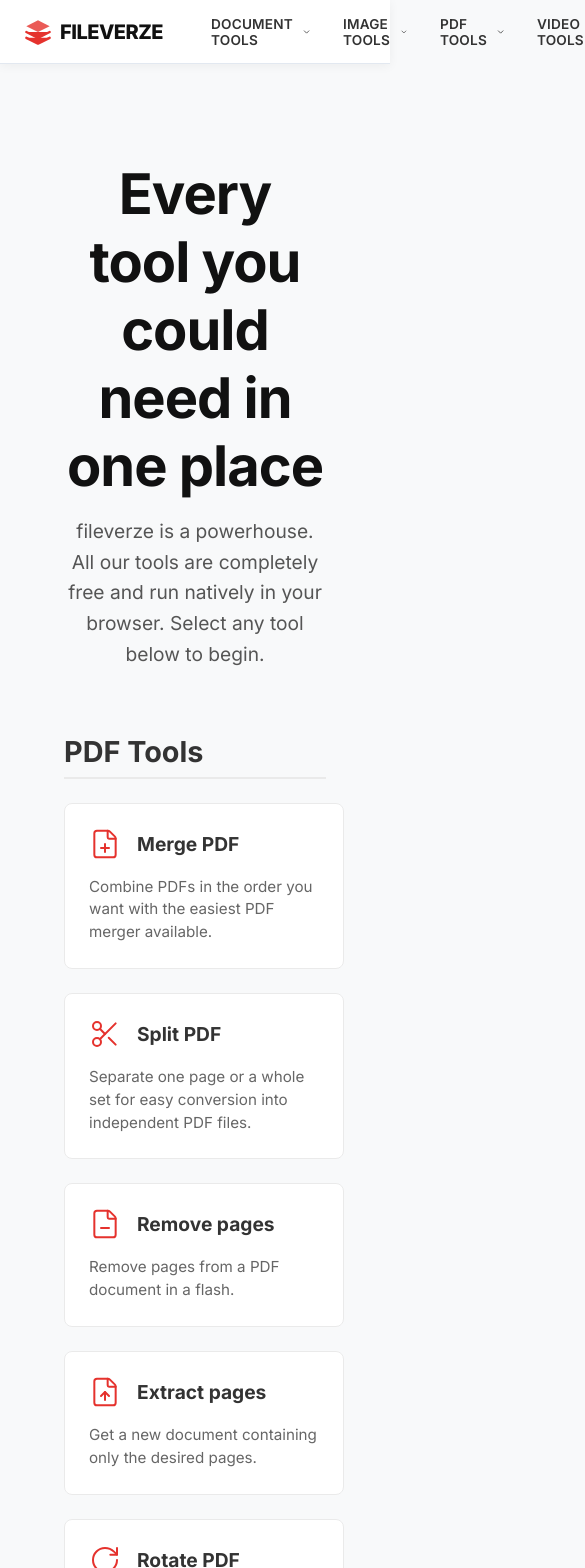
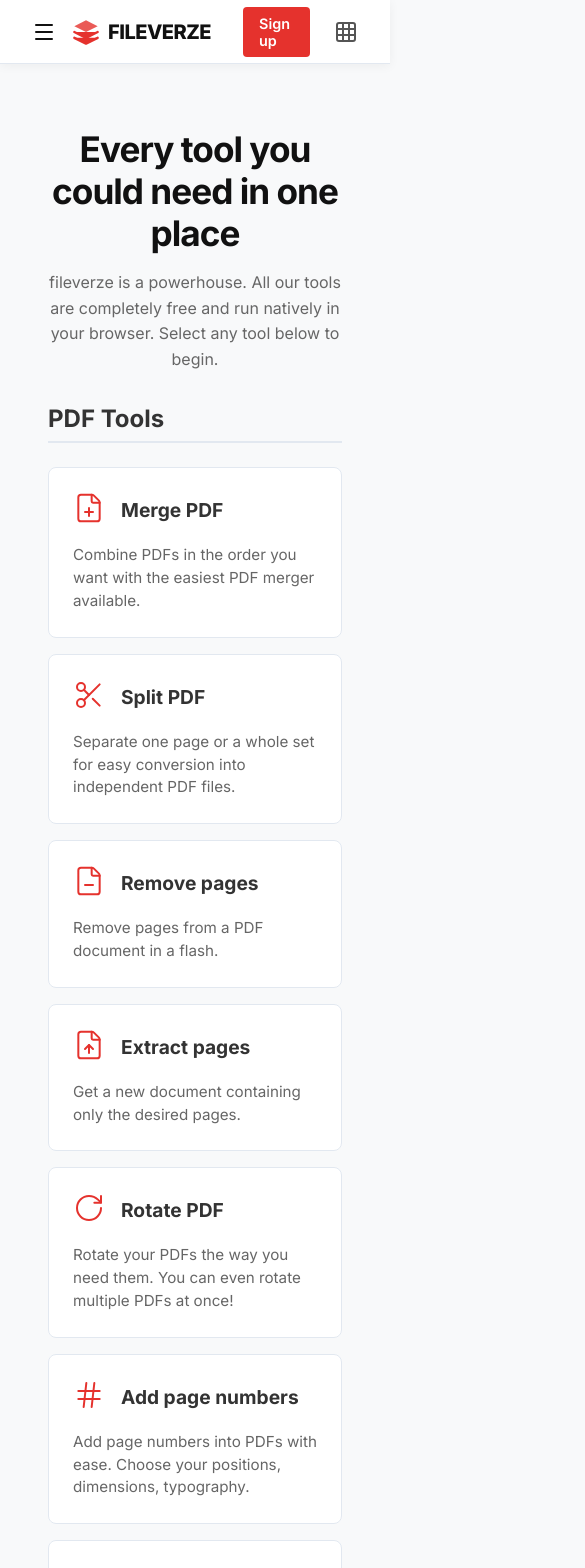
Before and after one commit to viswakpullepu/FileVerse, a React (Vite) app in the folder frontend/: page / in a window 390 px wide. Shown: the top 1568 px of the page, 585 px wide, since content can reach past the window. Built offline with nearby package versions, Linux system fonts and the light colour scheme.

Commit message:
Add mobile hamburger menu and refactor Dashboard inline styles

```diff
--- a/frontend/src/App.jsx
+++ b/frontend/src/App.jsx
@@ -1,6 +1,6 @@
 import React, { useState, useEffect, useRef } from 'react';
 import { Routes, Route, Link, useLocation } from 'react-router-dom';
-import { ChevronDown, Grid } from 'lucide-react';
+import { ChevronDown, Grid, Menu, X } from 'lucide-react';
 import Dashboard from './pages/Dashboard';
 import UniversalConverter from './pages/UniversalConverter';
 import MergePDF from './pages/tools/MergePDF';
@@ -61,10 +61,14 @@ import XmlToJson from './pages/tools/XmlToJson';
 
 function App() {
   const [activeDropdown, setActiveDropdown] = useState(null);
+  const [isMobileMenuOpen, setIsMobileMenuOpen] = useState(false);
   const headerRef = useRef(null);
   const location = useLocation();
 
   useEffect(() => {
+    // Close mobile menu on route change
+    setIsMobileMenuOpen(false);
+
     // Track recently visited tools
     if (location.pathname !== '/' && !location.pathname.startsWith('/convert/')) {
       try {
@@ -99,6 +103,10 @@ function App() {
     <div className="app-container">
       <header className="header" ref={headerRef}>
         <div className="header-left">
+          <button className="mobile-menu-btn" onClick={() => setIsMobileMenuOpen(!isMobileMenuOpen)}>
+            {isMobileMenuOpen ? <X size={24} color="#111" /> : <Menu size={24} color="#111" />}
+          </button>
+
           <Link to="/" className="logo" onClick={closeDropdown}>
             <svg width="28" height="28" viewBox="0 0 24 24" fill="#e5322d" xmlns="http://www.w3.org/2000/svg">
               <path d="M12 2L2 7L12 12L22 7L12 2Z" fill="#e5322d" opacity="0.8"/>
@@ -108,7 +116,7 @@ function App() {
             FILEVERZE
           </Link>
 
-          <nav className="nav-main">
+          <nav className={`nav-main ${isMobileMenuOpen ? 'mobile-open' : ''}`}>
             {/* DOCUMENT TOOLS */}
             <div className="nav-item dropdown" onClick={() => toggleDropdown('docs')}>
               DOCUMENT TOOLS <ChevronDown size={14} />
--- a/frontend/src/index.css
+++ b/frontend/src/index.css
@@ -1,4 +1,4 @@
-@import url('https://fonts.googleapis.com/css2?family=Inter:wght@400;500;600;700;800&display=swap');
+@import url('https://fonts.googleapis.com/css2?family=Inter:wght@400;500;600;700;800;900&display=swap');
 
 :root {
   --primary: #e5322d;
@@ -251,6 +251,15 @@ a {
   background: #f0f0f0;
 }
 
+.mobile-menu-btn {
+  display: none;
+  background: none;
+  border: none;
+  cursor: pointer;
+  padding: 0.5rem;
+  margin-right: 0.5rem;
+}
+
 /* Dashboard / Universal Layout */
 .app-container {
   min-height: 100vh;
@@ -284,28 +293,6 @@ a {
   color: #666;
   font-size: 1.2rem;
   line-height: 1.6;
-}
-
-.tools-grid {
-  display: grid;
-  grid-template-columns: repeat(auto-fill, minmax(280px, 1fr));
-  gap: 1.5rem;
-  margin-top: 2rem;
-}
-
-.tool-card {
-  background: white;
-  border-radius: 12px;
-  border: 1px solid var(--border);
-  transition: all 0.2s ease;
-  cursor: pointer;
-  display: flex;
-}
-
-.tool-card:hover {
-  transform: translateY(-4px);
-  box-shadow: 0 10px 25px rgba(0,0,0,0.05);
-  border-color: #ccc;
 }
 
 .tool-icon {
@@ -351,3 +338,151 @@ a {
   border-color: var(--primary);
   background: #fff;
 }
+
+/* Base Classes for Dashboard (Refactored from inline styles) */
+.dashboard-hero { padding: 4rem 2rem; text-align: center; }
+.hero-title { font-size: 3.5rem; margin-bottom: 1rem; color: var(--text); transition: color 0.3s; }
+.hero-subtitle { max-width: 900px; margin: 0 auto; font-size: 1.2rem; color: #555; transition: color 0.3s; }
+
+.section-header { max-width: 1400px; margin: 0 auto; padding: 0 2rem; }
+.section-title {
+  font-size: 1.8rem;
+  color: var(--text);
+  border-bottom: 2px solid var(--border);
+  padding-bottom: 0.5rem;
+  margin-bottom: 1.5rem;
+  display: flex;
+  align-items: center;
+  gap: 0.5rem;
+}
+
+.tools-grid {
+  display: grid;
+  grid-template-columns: repeat(auto-fill, minmax(280px, 1fr));
+  gap: 1.5rem;
+  padding: 0 2rem 4rem 2rem;
+  max-width: 1400px;
+  margin: 0 auto;
+}
+
+.tool-card {
+  flex-direction: column;
+  align-items: flex-start;
+  padding: 1.5rem;
+  height: 100%;
+  display: flex;
+  border: 1px solid var(--border);
+  border-radius: 8px;
+  background-color: #fff;
+  transition: all 0.3s ease;
+  text-decoration: none;
+}
+.tool-card:hover {
+  transform: translateY(-4px);
+  box-shadow: 0 4px 12px rgba(0,0,0,0.05);
+  border-color: #ccc;
+}
+
+.tool-card-header { display: flex; align-items: center; margin-bottom: 1rem; width: 100%; }
+.tool-icon-wrapper { margin-right: 1rem; }
+.tool-title { font-size: 1.2rem; margin: 0; font-weight: 700; color: var(--text); transition: color 0.3s; }
+.tool-desc { margin: 0; font-size: 0.95rem; color: #666; line-height: 1.5; transition: color 0.3s; }
+
+.coming-soon-section {
+  background-color: #f9f9f9;
+  padding: 4rem 2rem;
+  margin-top: 4rem;
+  text-align: center;
+}
+.coming-soon-title { font-size: 2rem; margin-bottom: 1rem; color: var(--text); }
+.coming-soon-desc { color: #666; max-width: 700px; margin: 0 auto 2rem auto; }
+.coming-soon-tags { display: flex; flex-wrap: wrap; justify-content: center; gap: 1rem; max-width: 900px; margin: 0 auto; }
+.coming-soon-tag {
+  padding: 0.5rem 1rem;
+  background-color: var(--border);
+  border-radius: 20px;
+  font-size: 0.9rem;
+  font-weight: bold;
+  color: #555;
+}
+
+/* =========================================================
+   APP HEADER MOBILE RESPONSIVENESS
+   ========================================================= */
+@media (max-width: 768px) {
+  .mobile-menu-btn {
+    display: flex;
+    align-items: center;
+    justify-content: center;
+  }
+
+  .nav-main {
+    display: none;
+    position: absolute;
+    top: 64px;
+    left: 0;
+    width: 100%;
+    background: #fff;
+    flex-direction: column;
+    height: calc(100vh - 64px);
+    overflow-y: auto;
+    padding: 0;
+    box-shadow: 0 10px 30px rgba(0,0,0,0.1);
+  }
+
+  .nav-main.mobile-open {
+    display: flex;
+  }
+
+  .nav-item {
+    height: auto;
+    padding: 1.2rem 1.5rem;
+    font-size: 1rem;
+    border-bottom: 1px solid var(--border);
+    justify-content: space-between;
+  }
+
+  .nav-item.dropdown, .nav-item.dropdown.mega {
+    flex-direction: column;
+    align-items: flex-start;
+  }
+
+  .dropdown-menu, .mega-menu {
+    position: static;
+    box-shadow: none;
+    border: none;
+    width: 100%;
+    padding: 1rem 0 0 1rem;
+    margin-top: 0;
+    background: #fafafa;
+    border-radius: 0;
+  }
+
+  .mega-menu {
+    flex-direction: column;
+    gap: 0;
+  }
+
+  .mega-column {
+    max-width: 100%;
+    margin-bottom: 1.5rem;
+  }
+
+  .header-right .login {
+    display: none;
+  }
+
+  /* Mobile adjustments for dashboard base classes */
+  .hero-title { font-size: 2.2rem !important; }
+  .hero-subtitle { font-size: 1rem !important; }
+  .dashboard-hero { padding: 2rem 1rem; }
+
+  .tools-grid {
+    grid-template-columns: 1fr !important;
+    padding: 0 1rem 2rem 1rem;
+    gap: 1rem;
+  }
+
+  .section-header { padding: 0 1rem; }
+  .section-title { font-size: 1.5rem; }
+}
--- a/frontend/src/pages/Dashboard.jsx
+++ b/frontend/src/pages/Dashboard.jsx
@@ -97,34 +97,35 @@ export default function Dashboard() {
   const [isReturningUser, setIsReturningUser] = useState(false);
 
   useEffect(() => {
+    // Check local storage for user history
     try {
-      const visited = localStorage.getItem('hasVisited') === 'true';
-      setIsReturningUser(visited);
-
-      const recentPaths = JSON.parse(localStorage.getItem('recentTools') || '[]');
-      if (recentPaths.length > 0) {
-        const recent = recentPaths.map(path => allTools.find(t => t.path === path)).filter(Boolean);
-        setRecentTools(recent);
+      const history = JSON.parse(localStorage.getItem('recentTools') || '[]');
+      if (history.length > 0) {
+        setIsReturningUser(true);
+        // Map paths back to full tool objects
+        const resolvedTools = history.map(path => {
+          return allTools.find(t => t.path === path);
+        }).filter(Boolean).slice(0, 4); // Show top 4
+        setRecentTools(resolvedTools);
       }
     } catch (e) {
-      console.error(e);
+      console.error('Failed to load recent tools', e);
     }
 
-    // Simulate skeleton loading for a premium feel
+    // Simulate short network fetch for skeletal loading
     const timer = setTimeout(() => {
       setIsLoading(false);
     }, 800);
-
     return () => clearTimeout(timer);
   }, []);
 
   return (
-    <div>
-      <div className="hero" style={{ padding: '4rem 2rem' }}>
-        <h1 style={{ fontSize: '3.5rem', marginBottom: '1rem' }}>
+    <div className="dashboard-container">
+      <div className="hero dashboard-hero">
+        <h1 className="hero-title">
           {isReturningUser ? 'Welcome back to fileverze' : 'Every tool you could need in one place'}
         </h1>
-        <p style={{ maxWidth: '900px', margin: '0 auto', fontSize: '1.2rem', color: '#555' }}>
+        <p className="hero-subtitle">
           {isReturningUser
             ? 'Jump right back into your favorite tools or discover something new. All processing stays securely in your browser.'
             : 'fileverze is a powerhouse. All our tools are completely free and run natively in your browser. Select any tool below to begin.'}
@@ -134,23 +135,23 @@ export default function Dashboard() {
       {/* RECENTLY USED SECTION */}
       {!isLoading && recentTools.length > 0 && (
         <>
-          <div style={{ maxWidth: '1400px', margin: '0 auto', padding: '0 2rem' }}>
-            <h2 style={{ fontSize: '1.8rem', color: '#333', borderBottom: '2px solid #eaeaea', paddingBottom: '0.5rem', marginBottom: '1.5rem', display: 'flex', alignItems: 'center', gap: '0.5rem' }}>
-              <Clock size={24} color="#555" /> Recently Used
+          <div className="section-header">
+            <h2 className="section-title">
+              <Clock size={24} className="section-icon" /> Recently Used
             </h2>
           </div>
-          <div className="tools-grid" style={{ display: 'grid', gridTemplateColumns: 'repeat(auto-fill, minmax(280px, 1fr))', gap: '1.5rem', padding: '0 2rem 4rem 2rem', maxWidth: '1400px', margin: '0 auto' }}>
+          <div className="tools-grid">
             {recentTools.map((tool, index) => {
               const Icon = tool.icon;
               return (
-                <Link to={tool.path} key={`recent-${index}`} className="tool-card" style={{ flexDirection: 'column', alignItems: 'flex-start', padding: '1.5rem', height: '100%', display: 'flex', border: '1px solid #eaeaea', borderRadius: '8px', textDecoration: 'none', color: 'inherit', transition: 'all 0.2s ease', backgroundColor: '#fff' }}>
-                  <div style={{ display: 'flex', alignItems: 'center', marginBottom: '1rem', width: '100%' }}>
-                    <div className="tool-icon" style={{ color: tool.color, marginRight: '1rem' }}>
+                <Link to={tool.path} key={`recent-${index}`} className="tool-card fade-in">
+                  <div className="tool-card-header">
+                    <div className="tool-icon-wrapper" style={{ color: tool.color }}>
                       <Icon size={32} strokeWidth={1.5} />
                     </div>
-                    <h3 style={{ fontSize: '1.2rem', margin: 0, fontWeight: '700', color: '#333' }}>{tool.title}</h3>
+                    <h3 className="tool-title">{tool.title}</h3>
                   </div>
-                  <p style={{ margin: 0, fontSize: '0.95rem', color: '#666', lineHeight: '1.5' }}>{tool.desc}</p>
+                  <p className="tool-desc">{tool.desc}</p>
                 </Link>
               );
             })}
@@ -159,43 +160,24 @@ export default function Dashboard() {
       )}
 
       {/* PDF TOOLS SECTION */}
-      <div style={{ maxWidth: '1400px', margin: '0 auto', padding: '0 2rem' }}>
-        <h2 style={{ fontSize: '1.8rem', color: '#333', borderBottom: '2px solid #eaeaea', paddingBottom: '0.5rem', marginBottom: '1.5rem' }}>PDF Tools</h2>
+      <div className="section-header">
+        <h2 className="section-title">PDF Tools</h2>
       </div>
-      <div className="tools-grid" style={{
-        display: 'grid',
-        gridTemplateColumns: 'repeat(auto-fill, minmax(280px, 1fr))',
-        gap: '1.5rem',
-        padding: '0 2rem 4rem 2rem',
-        maxWidth: '1400px',
-        margin: '0 auto'
-      }}>
+      <div className="tools-grid">
         {isLoading ? (
           Array.from({ length: 8 }).map((_, i) => <SkeletonCard key={i} />)
         ) : (
           pdfTools.map((tool, index) => {
             const Icon = tool.icon;
             return (
-              <Link to={tool.path} key={index} className="tool-card fade-in" style={{
-                flexDirection: 'column',
-                alignItems: 'flex-start',
-                padding: '1.5rem',
-                height: '100%',
-                display: 'flex',
-                border: '1px solid #eaeaea',
-                borderRadius: '8px',
-                textDecoration: 'none',
-                color: 'inherit',
-                transition: 'all 0.2s ease',
-                backgroundColor: '#fff'
-              }}>
-                <div style={{ display: 'flex', alignItems: 'center', marginBottom: '1rem', width: '100%' }}>
-                  <div className="tool-icon" style={{ color: tool.color, marginRight: '1rem' }}>
+              <Link to={tool.path} key={index} className="tool-card fade-in">
+                <div className="tool-card-header">
+                  <div className="tool-icon-wrapper" style={{ color: tool.color }}>
                     <Icon size={32} strokeWidth={1.5} />
                   </div>
-                  <h3 style={{ fontSize: '1.2rem', margin: 0, fontWeight: '700', color: '#333' }}>{tool.title}</h3>
+                  <h3 className="tool-title">{tool.title}</h3>
                 </div>
-                <p style={{ margin: 0, fontSize: '0.95rem', color: '#666', lineHeight: '1.5' }}>{tool.desc}</p>
+                <p className="tool-desc">{tool.desc}</p>
               </Link>
             );
           })
@@ -203,43 +185,24 @@ export default function Dashboard() {
       </div>
 
       {/* IMAGE TOOLS SECTION */}
-      <div style={{ maxWidth: '1400px', margin: '0 auto', padding: '0 2rem' }}>
-        <h2 style={{ fontSize: '1.8rem', color: '#333', borderBottom: '2px solid #eaeaea', paddingBottom: '0.5rem', marginBottom: '1.5rem' }}>Image Tools</h2>
+      <div className="section-header">
+        <h2 className="section-title">Image Tools</h2>
       </div>
-      <div className="tools-grid" style={{
-        display: 'grid',
-        gridTemplateColumns: 'repeat(auto-fill, minmax(280px, 1fr))',
-        gap: '1.5rem',
-        padding: '0 2rem 4rem 2rem',
-        maxWidth: '1400px',
-        margin: '0 auto'
-      }}>
+      <div className="tools-grid">
         {isLoading ? (
           Array.from({ length: 8 }).map((_, i) => <SkeletonCard key={i} />)
         ) : (
           imageTools.map((tool, index) => {
             const Icon = tool.icon;
             return (
-              <Link to={tool.path} key={index} className="tool-card fade-in" style={{
-                flexDirection: 'column',
-                alignItems: 'flex-start',
-                padding: '1.5rem',
-                height: '100%',
-                display: 'flex',
-                border: '1px solid #eaeaea',
-                borderRadius: '8px',
-                textDecoration: 'none',
-                color: 'inherit',
-                transition: 'all 0.2s ease',
-                backgroundColor: '#fff'
-              }}>
-                <div style={{ display: 'flex', alignItems: 'center', marginBottom: '1rem', width: '100%' }}>
-                  <div className="tool-icon" style={{ color: tool.color, marginRight: '1rem' }}>
+              <Link to={tool.path} key={index} className="tool-card fade-in">
+                <div className="tool-card-header">
+                  <div className="tool-icon-wrapper" style={{ color: tool.color }}>
                     <Icon size={32} strokeWidth={1.5} />
                   </div>
-                  <h3 style={{ fontSize: '1.2rem', margin: 0, fontWeight: '700', color: '#333' }}>{tool.title}</h3>
+                  <h3 className="tool-title">{tool.title}</h3>
                 </div>
-                <p style={{ margin: 0, fontSize: '0.95rem', color: '#666', lineHeight: '1.5' }}>{tool.desc}</p>
+                <p className="tool-desc">{tool.desc}</p>
               </Link>
             );
           })
@@ -247,43 +210,24 @@ export default function Dashboard() {
       </div>
 
       {/* VIDEO TOOLS SECTION */}
-      <div style={{ maxWidth: '1400px', margin: '0 auto', padding: '0 2rem' }}>
-        <h2 style={{ fontSize: '1.8rem', color: '#333', borderBottom: '2px solid #eaeaea', paddingBottom: '0.5rem', marginBottom: '1.5rem' }}>Video Tools</h2>
+      <div className="section-header">
+        <h2 className="section-title">Video Tools</h2>
       </div>
-      <div className="tools-grid" style={{
-        display: 'grid',
-        gridTemplateColumns: 'repeat(auto-fill, minmax(280px, 1fr))',
-        gap: '1.5rem',
-        padding: '0 2rem 4rem 2rem',
-        maxWidth: '1400px',
-        margin: '0 auto'
-      }}>
+      <div className="tools-grid">
         {isLoading ? (
           Array.from({ length: 8 }).map((_, i) => <SkeletonCard key={i} />)
         ) : (
           videoTools.map((tool, index) => {
             const Icon = tool.icon;
             return (
-              <Link to={tool.path} key={index} className="tool-card fade-in" style={{
-                flexDirection: 'column',
-                alignItems: 'flex-start',
-                padding: '1.5rem',
-                height: '100%',
-                display: 'flex',
-                border: '1px solid #eaeaea',
-                borderRadius: '8px',
-                textDecoration: 'none',
-                color: 'inherit',
-                transition: 'all 0.2s ease',
-                backgroundColor: '#fff'
-              }}>
-                <div style={{ display: 'flex', alignItems: 'center', marginBottom: '1rem', width: '100%' }}>
-                  <div className="tool-icon" style={{ color: tool.color, marginRight: '1rem' }}>
+              <Link to={tool.path} key={index} className="tool-card fade-in">
+                <div className="tool-card-header">
+                  <div className="tool-icon-wrapper" style={{ color: tool.color }}>
                     <Icon size={32} strokeWidth={1.5} />
                   </div>
-                  <h3 style={{ fontSize: '1.2rem', margin: 0, fontWeight: '700', color: '#333' }}>{tool.title}</h3>
+                  <h3 className="tool-title">{tool.title}</h3>
                 </div>
-                <p style={{ margin: 0, fontSize: '0.95rem', color: '#666', lineHeight: '1.5' }}>{tool.desc}</p>
+                <p className="tool-desc">{tool.desc}</p>
               </Link>
             );
           })
@@ -291,43 +235,24 @@ export default function Dashboard() {
       </div>
 
       {/* DEV TOOLS SECTION */}
-      <div style={{ maxWidth: '1400px', margin: '0 auto', padding: '0 2rem' }}>
-        <h2 style={{ fontSize: '1.8rem', color: '#333', borderBottom: '2px solid #eaeaea', paddingBottom: '0.5rem', marginBottom: '1.5rem' }}>Data & Dev Tools</h2>
+      <div className="section-header">
+        <h2 className="section-title">Data & Dev Tools</h2>
       </div>
-      <div className="tools-grid" style={{
-        display: 'grid',
-        gridTemplateColumns: 'repeat(auto-fill, minmax(280px, 1fr))',
-        gap: '1.5rem',
-        padding: '0 2rem 4rem 2rem',
-        maxWidth: '1400px',
-        margin: '0 auto'
-      }}>
+      <div className="tools-grid">
         {isLoading ? (
           Array.from({ length: 8 }).map((_, i) => <SkeletonCard key={i} />)
         ) : (
           devTools.map((tool, index) => {
             const Icon = tool.icon;
             return (
-              <Link to={tool.path} key={index} className="tool-card fade-in" style={{
-                flexDirection: 'column',
-                alignItems: 'flex-start',
-                padding: '1.5rem',
-                height: '100%',
-                display: 'flex',
-                border: '1px solid #eaeaea',
-                borderRadius: '8px',
-                textDecoration: 'none',
-                color: 'inherit',
-                transition: 'all 0.2s ease',
-                backgroundColor: '#fff'
-              }}>
-                <div style={{ display: 'flex', alignItems: 'center', marginBottom: '1rem', width: '100%' }}>
-                  <div className="tool-icon" style={{ color: tool.color, marginRight: '1rem' }}>
+              <Link to={tool.path} key={index} className="tool-card fade-in">
+                <div className="tool-card-header">
+                  <div className="tool-icon-wrapper" style={{ color: tool.color }}>
                     <Icon size={32} strokeWidth={1.5} />
                   </div>
-                  <h3 style={{ fontSize: '1.2rem', margin: 0, fontWeight: '700', color: '#333' }}>{tool.title}</h3>
+                  <h3 className="tool-title">{tool.title}</h3>
                 </div>
-                <p style={{ margin: 0, fontSize: '0.95rem', color: '#666', lineHeight: '1.5' }}>{tool.desc}</p>
+                <p className="tool-desc">{tool.desc}</p>
               </Link>
             );
           })
@@ -335,18 +260,18 @@ export default function Dashboard() {
       </div>
 
       {/* Footer / Coming Soon Section */}
-      <div style={{ backgroundColor: '#f9f9f9', padding: '4rem 2rem', marginTop: '4rem', textAlign: 'center' }}>
-        <h2 style={{ fontSize: '2rem', marginBottom: '1rem' }}>Backend Desktop Tools (Coming Soon to Web)</h2>
-        <p style={{ color: '#666', maxWidth: '700px', margin: '0 auto', marginBottom: '2rem' }}>
+      <div className="coming-soon-section">
+        <h2 className="coming-soon-title">Backend Desktop Tools (Coming Soon to Web)</h2>
+        <p className="coming-soon-desc">
           The following heavy-duty AI and conversion tools are currently only available when running fileverze locally on your computer via Python, and will be ported to the web soon:
         </p>
-        <div style={{ display: 'flex', flexWrap: 'wrap', justifyContent: 'center', gap: '1rem', maxWidth: '900px', margin: '0 auto' }}>
-          <span style={{ padding: '0.5rem 1rem', backgroundColor: '#eaeaea', borderRadius: '20px', fontSize: '0.9rem', fontWeight: 'bold', color: '#555' }}>Word to PDF</span>
-          <span style={{ padding: '0.5rem 1rem', backgroundColor: '#eaeaea', borderRadius: '20px', fontSize: '0.9rem', fontWeight: 'bold', color: '#555' }}>PDF to Word</span>
-          <span style={{ padding: '0.5rem 1rem', backgroundColor: '#eaeaea', borderRadius: '20px', fontSize: '0.9rem', fontWeight: 'bold', color: '#555' }}>Excel to PDF</span>
-          <span style={{ padding: '0.5rem 1rem', backgroundColor: '#eaeaea', borderRadius: '20px', fontSize: '0.9rem', fontWeight: 'bold', color: '#555' }}>PowerPoint to PDF</span>
-          <span style={{ padding: '0.5rem 1rem', backgroundColor: '#eaeaea', borderRadius: '20px', fontSize: '0.9rem', fontWeight: 'bold', color: '#555' }}>Compress PDF</span>
-          <span style={{ padding: '0.5rem 1rem', backgroundColor: '#eaeaea', borderRadius: '20px', fontSize: '0.9rem', fontWeight: 'bold', color: '#555' }}>AI Background Removal</span>
+        <div className="coming-soon-tags">
+          <span className="coming-soon-tag">Word to PDF</span>
+          <span className="coming-soon-tag">PDF to Word</span>
+          <span className="coming-soon-tag">Excel to PDF</span>
+          <span className="coming-soon-tag">PowerPoint to PDF</span>
+          <span className="coming-soon-tag">Compress PDF</span>
+          <span className="coming-soon-tag">AI Background Removal</span>
         </div>
       </div>
     </div>
```
